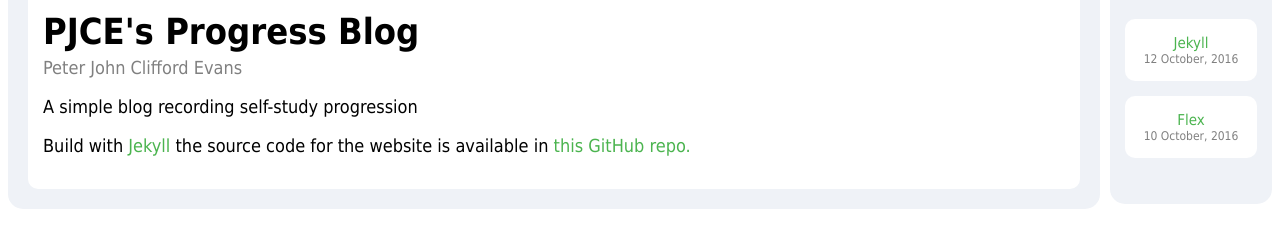
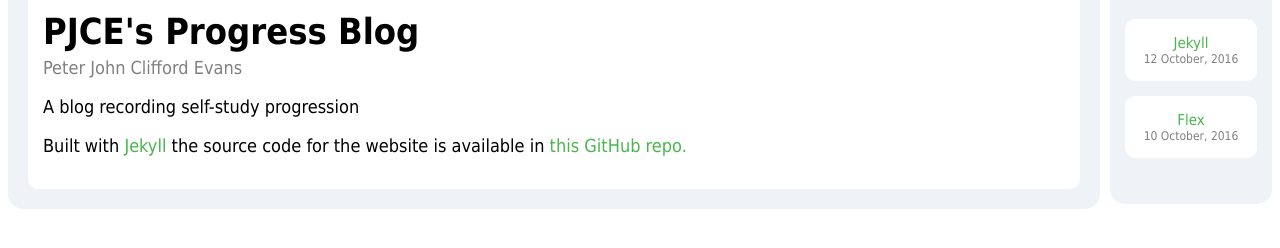
Before and after one commit to pjcevans/homepage-1.0-deprecated, a Jekyll site: the page built from index.html, in a window 1280 px wide. Shown: the part 356-604 px from the top of the page. Built offline with Jekyll 4.4.1, drawn with Linux system fonts in a browser that asks for light colours.

Commit message:
fixed typos

```diff
--- a/_posts/2016-10-10-flex.markdown
+++ b/_posts/2016-10-10-flex.markdown
@@ -6,7 +6,7 @@ date:   2016-10-10 19:25:34 +0100
 ---
 
 
-At the time of writing Flex is a new approach to page or element layout, different to the block layout approach in that it does not use floats or collapsing margins. It is very much an approach with different screen sizes in mind and as such is a powerful tool for creating dynamic web pages without involving the complexities of a grid framework.
+Flex is a new approach to page or element layout, different to the block layout approach in that it does not use floats or collapsing margins. It is very much an approach with different screen sizes in mind and as such is a powerful tool for creating dynamic web pages without involving the complexities of a grid framework.
 
 [![Flexbox froggy screenshot](/images/flexbox_froggy.png){: .fitWidth}](http://flexboxfroggy.com/)
 
--- a/about/index.html
+++ b/about/index.html
@@ -7,7 +7,6 @@ title: About
     <h1>About Me</h1>
     <p>I have a growing interest in web development and love creating systems that work and are useful. As a hobby I enjoy learning about new technologies, running through tutorials and building on where they finish.</p>
     <p>I am now really keen to take my interest in coding to the next level, giving it the attention it deserves so I can work with others to build effective and beautiful systems.</p>
-    <p>Below is a breakdown of some of the areas I have explored while building my interest in development.</p>  </div>
   <div>
   </div>
 		<h2>Get in touch</h2>
--- a/index.html
+++ b/index.html
@@ -7,8 +7,8 @@ title: Home
   <div>
   <h1>PJCE's Progress Blog</h1>
   <p class="metadata">Peter John Clifford Evans</p>
-  <p>A simple blog recording self-study progression</p>
-  <p>Build with <a href="https://jekyllrb.com/">Jekyll</a> the source code for the website is available in <a href="https://github.com/pjcevans/pjcevans.github.io">this GitHub repo.</a></p>
+  <p>A blog recording self-study progression</p>
+  <p>Built with <a href="https://jekyllrb.com/">Jekyll</a> the source code for the website is available in <a href="https://github.com/pjcevans/pjcevans.github.io">this GitHub repo.</a></p>
 
   </div>
 </div>
```
